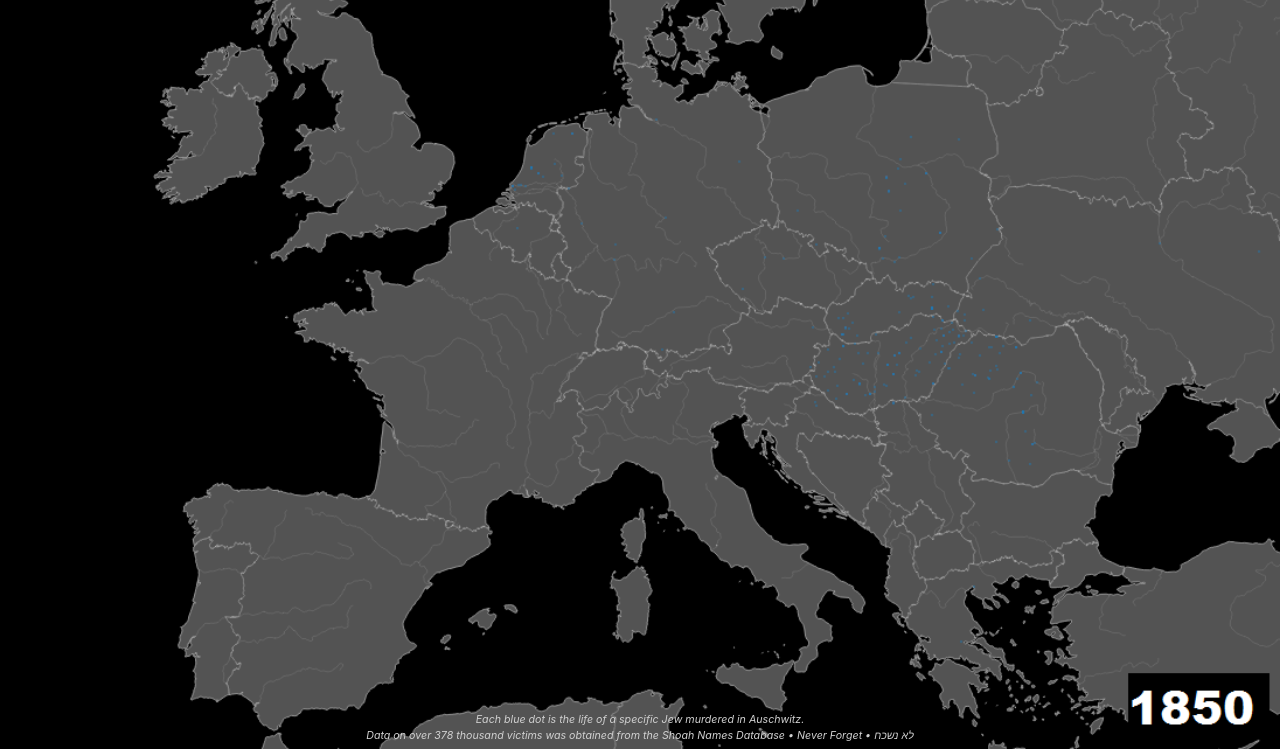
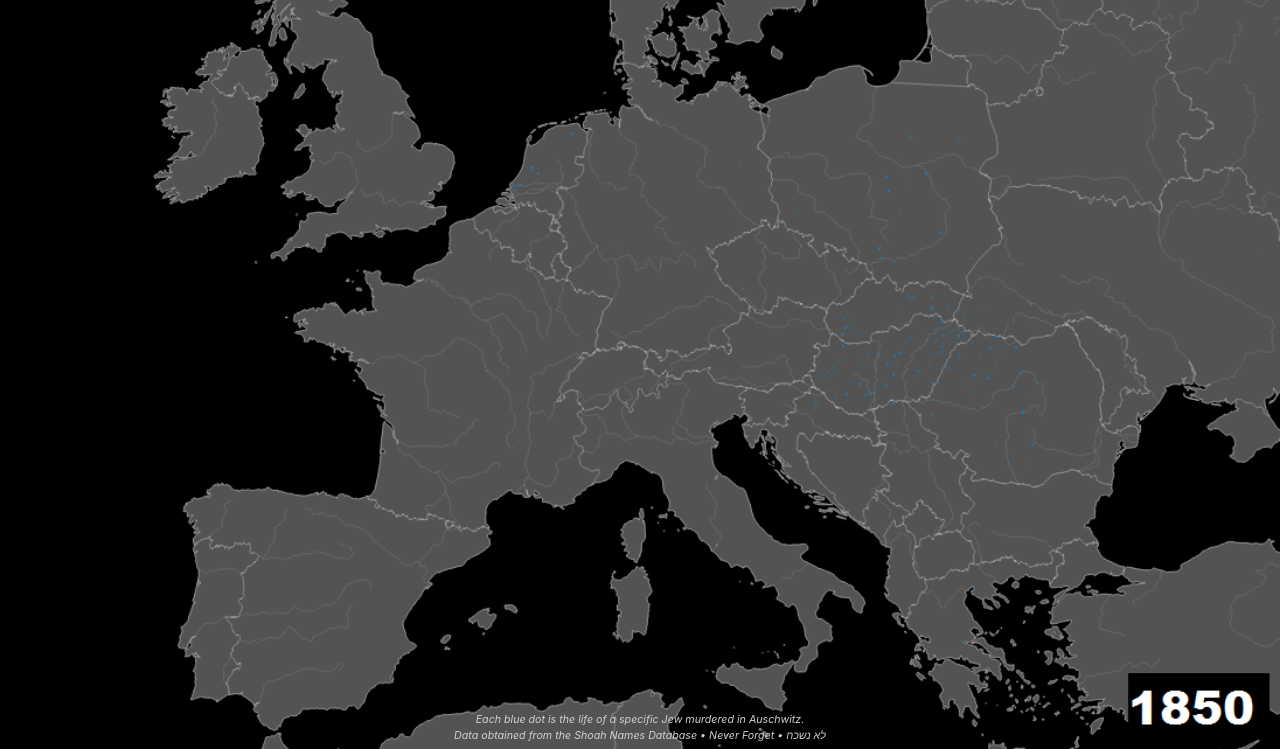
Before and after one commit to xanderdavies/victims-of-auschwitz, a plain HTML site: page index.html in a window 1280 px wide. Shown: the part 51-800 px from the top of the page. Drawn offline with nearby package versions, Linux system fonts and the light colour scheme.

Commit message:
Update index.html

```diff
--- a/index.html
+++ b/index.html
@@ -50,7 +50,7 @@
 
             <p1><i>Each blue dot is the life of a specific Jew murdered in Auschwitz.</i></p1>
             <br>
-            <p1><i>Data on over 378 thousand victims was obtained from the <a href="https://yvng.yadvashem.org/index.html?language=en&gclid=Cj0KCQiAz53vBRCpARIsAPPsz8XpLGmhd4bSW1qLG0oou2SKzSpZn_bJO8_bJt4qGH89YoY_g2mrGRsaAiYREALw_wcB">
+            <p1><i>Data obtained from the <a href="https://yvng.yadvashem.org/index.html?language=en&gclid=Cj0KCQiAz53vBRCpARIsAPPsz8XpLGmhd4bSW1qLG0oou2SKzSpZn_bJO8_bJt4qGH89YoY_g2mrGRsaAiYREALw_wcB">
                     Shoah Names Database</a> • Never Forget • לא נשכח</i></p1>
         </div>
 
```
